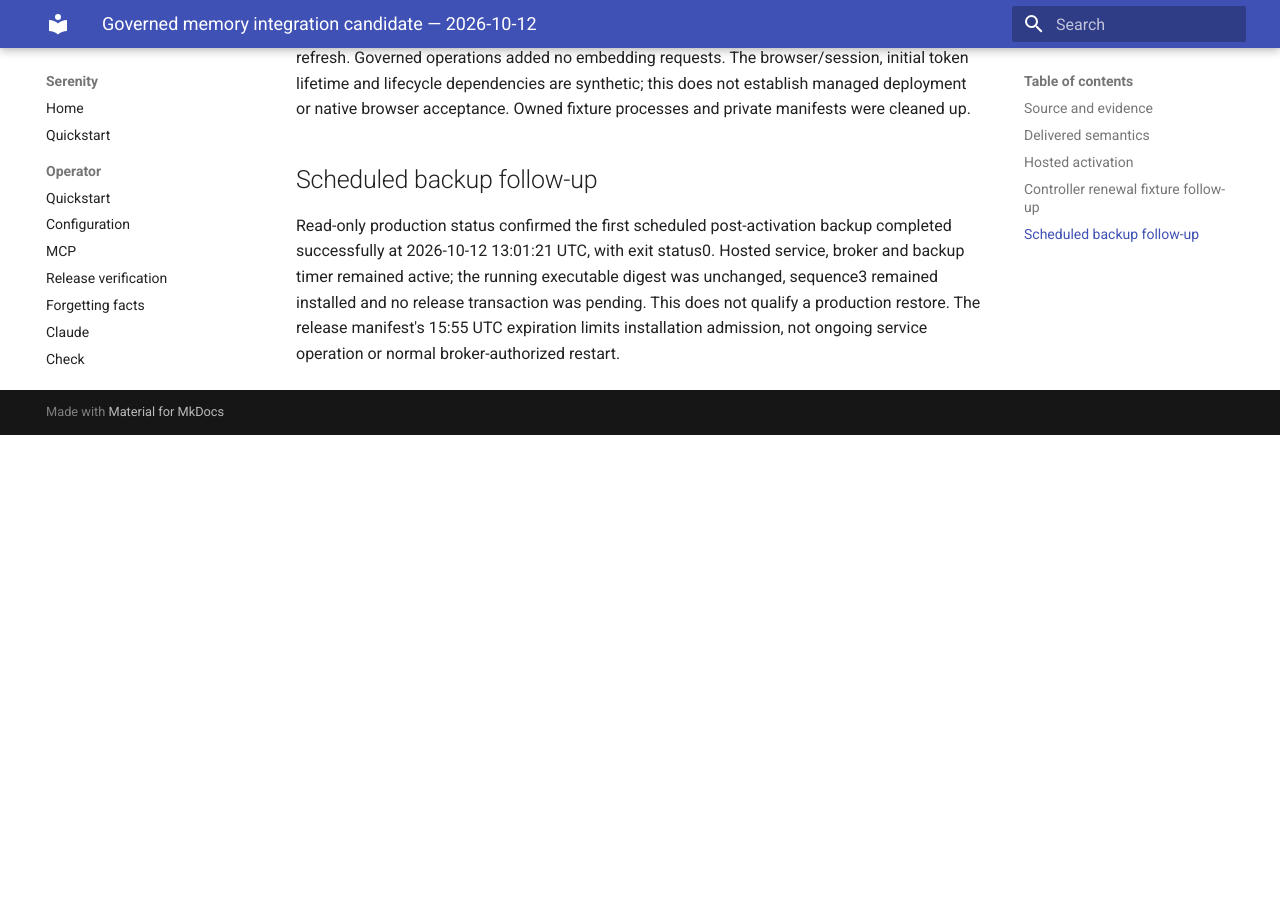
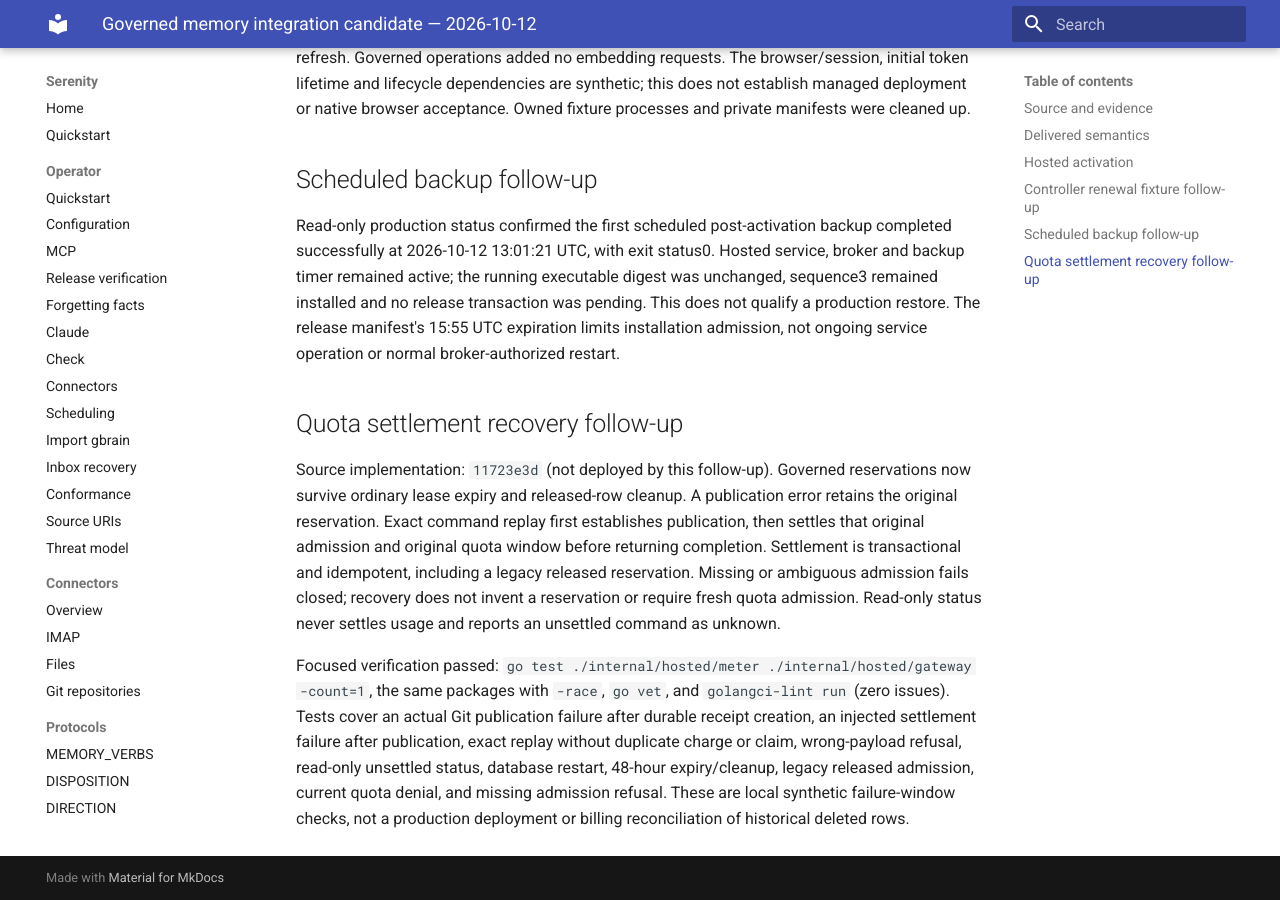
Before and after one commit to sirerun/serenity, an MkDocs documentation site: the page built from docs/protocol/GOVERNED_MEMORY_INTEGRATION_RECEIPT.md, in a window 1280 px wide and 900 px high, scrolled down 2247 px. Built offline with MkDocs 1.6.1 and Material for MkDocs 9.7.7, drawn with Linux system fonts in a browser that asks for light colours; before the commit the page ends 2682 px from its top, so only the background shows below that.

Commit message:
docs: record governed quota recovery qualification

```diff
--- a/docs/protocol/GOVERNED_MEMORY_INTEGRATION_RECEIPT.md
+++ b/docs/protocol/GOVERNED_MEMORY_INTEGRATION_RECEIPT.md
@@ -41,3 +41,24 @@ The independent assembled acceptance at Zati `bb9459f` against producer `2f65965
 ## Scheduled backup follow-up
 
 Read-only production status confirmed the first scheduled post-activation backup completed successfully at 2026-10-12 13:01:21 UTC, with exit status0. Hosted service, broker and backup timer remained active; the running executable digest was unchanged, sequence3 remained installed and no release transaction was pending. This does not qualify a production restore. The release manifest's 15:55 UTC expiration limits installation admission, not ongoing service operation or normal broker-authorized restart.
+
+## Quota settlement recovery follow-up
+
+Source implementation: `11723e3d` (not deployed by this follow-up).
+Governed reservations now survive ordinary lease expiry and released-row cleanup.
+A publication error retains the original reservation. Exact command replay first
+establishes publication, then settles that original admission and original quota
+window before returning completion. Settlement is transactional and idempotent,
+including a legacy released reservation. Missing or ambiguous admission fails
+closed; recovery does not invent a reservation or require fresh quota admission.
+Read-only status never settles usage and reports an unsettled command as unknown.
+
+Focused verification passed: `go test ./internal/hosted/meter
+./internal/hosted/gateway -count=1`, the same packages with `-race`,
+`go vet`, and `golangci-lint run` (zero issues). Tests cover an actual Git
+publication failure after durable receipt creation, an injected settlement
+failure after publication, exact replay without duplicate charge or claim,
+wrong-payload refusal, read-only unsettled status, database restart, 48-hour
+expiry/cleanup, legacy released admission, current quota denial, and missing
+admission refusal. These are local synthetic failure-window checks, not a
+production deployment or billing reconciliation of historical deleted rows.
```
